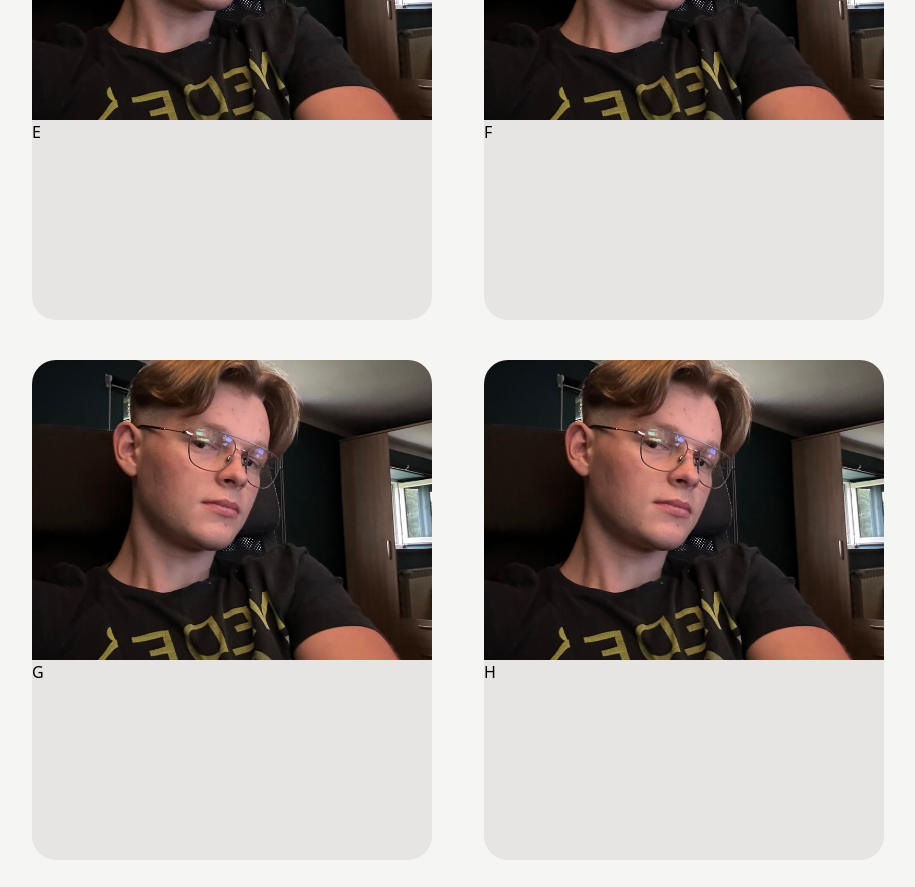
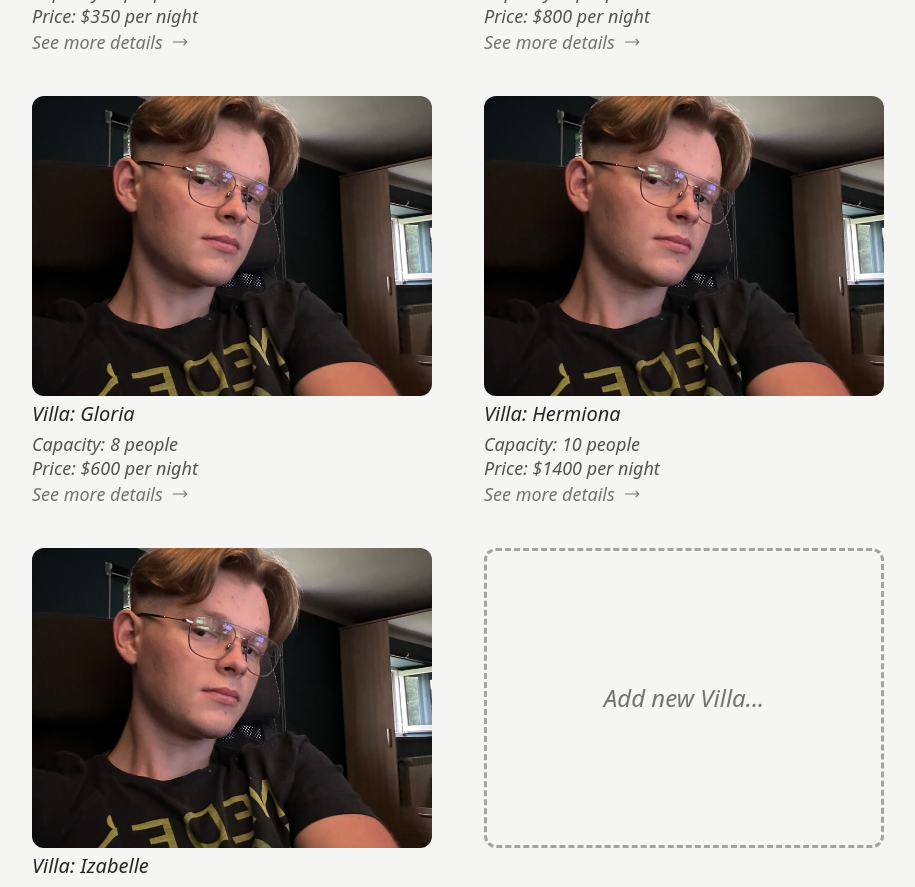
Before and after one commit to MaciekPanek/Dashboard, a React (Vite) app: page /villas in a window 1280 px wide. Shown: the part 1340-2227 px from the top of the page, without its empty margins (304-1219 px from the left). Built offline with nearby package versions, Linux system fonts and the light colour scheme.

Commit message:
rpkijfvir

```diff
--- a/src/data/villas.js
+++ b/src/data/villas.js
@@ -4,7 +4,7 @@
 
 export const villas = [
   {
-    name: "A",
+    name: "Agatha",
     capacity: 2,
     price: 250,
     image: "photo.jpeg",
@@ -12,7 +12,7 @@ export const villas = [
       "Discover the ultimate luxury getaway for couples in the cozy wooden cabin 001. Nestled in a picturesque forest, this stunning cabin offers a secluded and intimate retreat. Inside, enjoy modern high-quality wood interiors, a comfortable seating area, a fireplace and a fully-equipped kitchen. The plush king-size bed, dressed in fine linens guarantees a peaceful nights sleep. Relax in the spa-like shower and unwind on the private deck with hot tub.",
   },
   {
-    name: "B",
+    name: "Bella",
     capacity: 2,
     price: 350,
     image: "photo.jpeg",
@@ -20,7 +20,7 @@ export const villas = [
       "Escape to the serenity of nature and indulge in luxury in our cozy cabin 002. Perfect for couples, this cabin offers a secluded and intimate retreat in the heart of a picturesque forest. Inside, you will find warm and inviting interiors crafted from high-quality wood, a comfortable living area, a fireplace and a fully-equipped kitchen. The luxurious bedroom features a plush king-size bed and spa-like shower. Relax on the private deck with hot tub and take in the beauty of nature.",
   },
   {
-    name: "C",
+    name: "Clarice",
     capacity: 4,
     price: 300,
     image: "photo.jpeg",
@@ -28,7 +28,7 @@ export const villas = [
       "Experience luxury family living in our medium-sized wooden cabin 003. Perfect for families of up to 4 people, this cabin offers a comfortable and inviting space with all modern amenities. Inside, you will find warm and inviting interiors crafted from high-quality wood, a comfortable living area, a fireplace, and a fully-equipped kitchen. The bedrooms feature plush beds and spa-like bathrooms. The cabin has a private deck with a hot tub and outdoor seating area, perfect for taking in the natural surroundings.",
   },
   {
-    name: "D",
+    name: "Daisy",
     capacity: 4,
     price: 500,
     image: "photo.jpeg",
@@ -36,7 +36,7 @@ export const villas = [
       "Indulge in the ultimate luxury family vacation in this medium-sized cabin 004. Designed for families of up to 4, this cabin offers a sumptuous retreat for the discerning traveler. Inside, the cabin boasts of opulent interiors crafted from the finest quality wood, a comfortable living area, a fireplace, and a fully-equipped gourmet kitchen. The bedrooms are adorned with plush beds and spa-inspired en-suite bathrooms. Step outside to your private deck and soak in the natural surroundings while relaxing in your own hot tub.",
   },
   {
-    name: "E",
+    name: "Eva",
     capacity: 6,
     price: 350,
     image: "photo.jpeg",
@@ -44,7 +44,7 @@ export const villas = [
       "Enjoy a comfortable and cozy getaway with your group or family in our spacious cabin 005. Designed to accommodate up to 6 people, this cabin offers a secluded retreat in the heart of nature. Inside, the cabin features warm and inviting interiors crafted from quality wood, a living area with fireplace, and a fully-equipped kitchen. The bedrooms are comfortable and equipped with en-suite bathrooms. Step outside to your private deck and take in the natural surroundings while relaxing in your own hot tub.",
   },
   {
-    name: "F",
+    name: "Florence",
     capacity: 6,
     price: 800,
     image: "photo.jpeg",
@@ -52,7 +52,7 @@ export const villas = [
       "Experience the epitome of luxury with your group or family in our spacious wooden cabin 006. Designed to comfortably accommodate up to 6 people, this cabin offers a lavish retreat in the heart of nature. Inside, the cabin features opulent interiors crafted from premium wood, a grand living area with fireplace, and a fully-equipped gourmet kitchen. The bedrooms are adorned with plush beds and spa-like en-suite bathrooms. Step outside to your private deck and soak in the natural surroundings while relaxing in your own hot tub.",
   },
   {
-    name: "G",
+    name: "Gloria",
     capacity: 8,
     price: 600,
     image: "photo.jpeg",
@@ -60,7 +60,7 @@ export const villas = [
       "Accommodate your large group or multiple families in the spacious and grand wooden cabin 007. Designed to comfortably fit up to 8 people, this cabin offers a secluded retreat in the heart of beautiful forests and mountains. Inside, the cabin features warm and inviting interiors crafted from quality wood, multiple living areas with fireplace, and a fully-equipped kitchen. The bedrooms are comfortable and equipped with en-suite bathrooms. The cabin has a private deck with a hot tub and outdoor seating area, perfect for taking in the natural surroundings.",
   },
   {
-    name: "H",
+    name: "Hermiona",
     capacity: 10,
     price: 1400,
     image: "photo.jpeg",
@@ -68,7 +68,7 @@ export const villas = [
       "Experience the epitome of luxury and grandeur with your large group or multiple families in our grand cabin 008. This cabin offers a lavish retreat that caters to all your needs and desires. The cabin features an opulent design and boasts of high-end finishes, intricate details and the finest quality wood throughout. Inside, the cabin features multiple grand living areas with fireplaces, a formal dining area, and a gourmet kitchen that is a chef's dream. The bedrooms are designed for ultimate comfort and luxury, with plush beds and en-suite spa-inspired bathrooms. Step outside and immerse yourself in the beauty of nature from your private deck, featuring a luxurious hot tub and ample seating areas for ultimate relaxation and enjoyment.",
   },
   {
-    name: "I",
+    name: "Izabelle",
     capacity: 10,
     price: 1400,
     image: "photo.jpeg",
--- a/src/features/navigation/Navbar.jsx
+++ b/src/features/navigation/Navbar.jsx
@@ -41,10 +41,6 @@ function Navbar() {
             <HiOutlineCog6Tooth />
             <span>Settings</span>
           </NavItem>
-          <NavItem to="/settings">
-            <HiOutlineCog6Tooth />
-            <span>Settings</span>
-          </NavItem>
         </ul>
         <div className=" flex items-end w-full h-full  ">
           <button className="pl-12 py-10 text-3xl text-neutral-500 mb-5 flex flex-row items-center gap-3  ">
--- a/src/features/villas/Villa.jsx
+++ b/src/features/villas/Villa.jsx
@@ -1,17 +1,30 @@
+import { HiArrowLongRight } from "react-icons/hi2";
+
 function Villa({ villa }) {
-  const { name, capacity, price, image } = villa;
+  const { name, capacity, price, image, description } = villa;
 
   return (
     <div className="w-[400px]">
       <div>
         <img
-          className=" rounded-t-3xl min-w-[400px]  h-[300px] object-cover "
+          className=" rounded-xl min-w-[400px]  h-[300px] object-cover "
           src={image}
         />
       </div>
 
-      <div className=" rounded-b-3xl w-[400px]  h-[200px] bg-stone-200 ">
-        <p>{name}</p>
+      <div className=" w-[400px]  h-[200px">
+        <p className="text-neutral-800 text-xl py-2 italic leading-5  ">
+          Villa: {name}
+        </p>
+        <p className="text-neutral-600 text-lg font-light italic leading-6  ">
+          Capacity: {capacity} people
+        </p>
+        <p className="text-neutral-600 text-lg font-light italic leading-6">
+          Price: ${price} per night
+        </p>
+        <button className=" text-neutral-500 text-lg font-light italic flex flex-row items-center gap-2 ">
+          See more details <HiArrowLongRight />
+        </button>
       </div>
     </div>
   );
--- a/src/pages/Villas.jsx
+++ b/src/pages/Villas.jsx
@@ -1,5 +1,6 @@
 import { villas } from "../data/villas";
 import Villa from "../features/villas/Villa";
+import { HiPlus } from "react-icons/hi2";
 
 function Villas() {
   return (
@@ -7,6 +8,14 @@ function Villas() {
       {villas.map((villa) => (
         <Villa villa={villa} key={villa.name} />
       ))}
+
+      <div className="w-[400px]">
+        <div>
+          <div className=" rounded-xl min-w-[400px]  h-[300px] border-dashed border-neutral-400 border-[3px] flex justify-center items-center text-2xl  ">
+            <span className="text-neutral-500 italic">Add new Villa...</span>
+          </div>
+        </div>
+      </div>
     </section>
   );
 }
```
